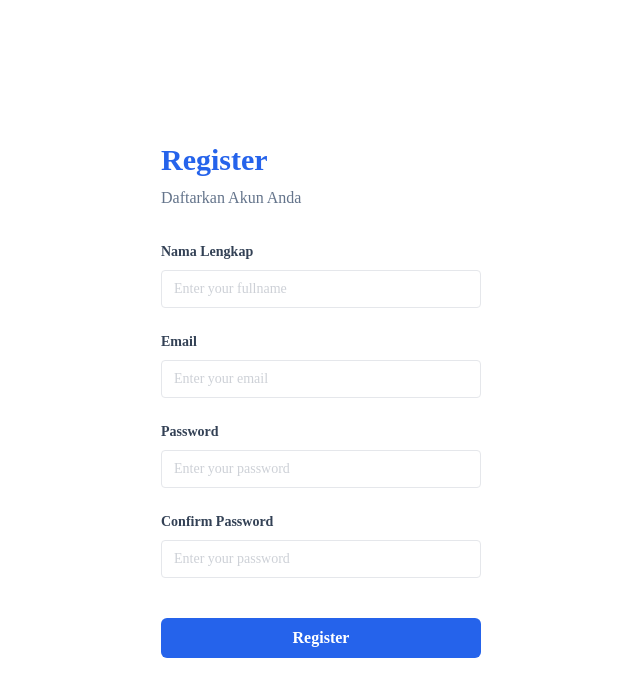
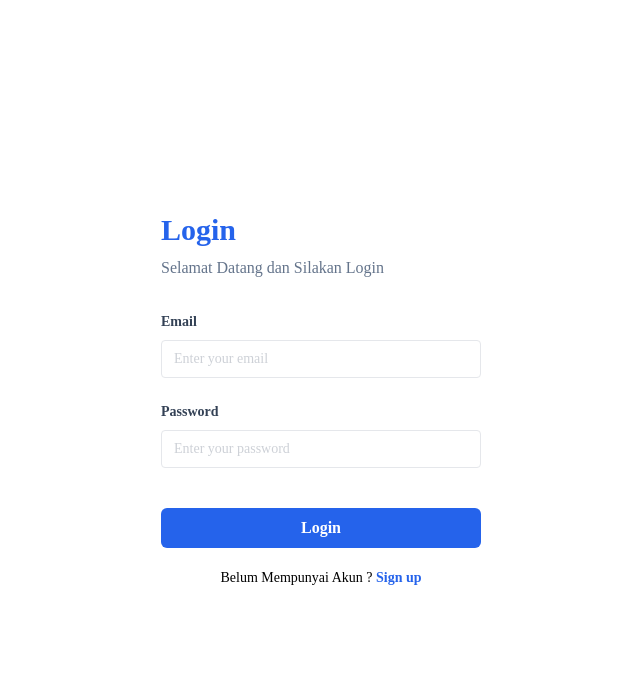
Before and after one commit to Aditypraa/fetch-api-reactjs, a React (Vite) app: page / in a window 1280 px wide. Shown: the top 696 px of the page, without its empty margins (319-959 px from the left). Built offline with nearby package versions, Linux system fonts and the light colour scheme.

Commit message:
feat : implemen react-router-dom

```diff
--- a/package.json
+++ b/package.json
@@ -11,7 +11,8 @@
   },
   "dependencies": {
     "react": "^18.3.1",
-    "react-dom": "^18.3.1"
+    "react-dom": "^18.3.1",
+    "react-router-dom": "^6.26.2"
   },
   "devDependencies": {
     "@eslint/js": "^9.9.0",
--- a/src/App.tsx
+++ b/src/App.tsx
@@ -1,13 +1,12 @@
-import LoginPage from "./pages/login"
-import RegisterPage from "./pages/register"
+import { BrowserRouter } from "react-router-dom"
+import AppRoutes from "./routes"
 
 function App() {
 
   return (
-    <div className="flex justify-center items-center min-h-screen">
-      {/* <LoginPage /> */}
-      <RegisterPage />
-    </div>
+    <BrowserRouter>
+      <AppRoutes />
+    </BrowserRouter>
   )
 }
 
--- a/src/components/Layouts/AuthLayouts.tsx
+++ b/src/components/Layouts/AuthLayouts.tsx
@@ -1,10 +1,12 @@
 
 function AuthLayouts({ title, description, children }: { title: string, description: string, children: React.ReactNode }) {
     return (
-        <div className="w-full max-w-xs">
-            <h1 className="text-3xl font-bold mb-2 text-blue-600">{title}</h1>
-            <p className="font-medium text-slate-500 mb-8">{description}</p>
-            {children}
+        <div className="flex justify-center items-center min-h-screen">
+            <div className="w-full max-w-xs">
+                <h1 className="text-3xl font-bold mb-2 text-blue-600">{title}</h1>
+                <p className="font-medium text-slate-500 mb-8">{description}</p>
+                {children}
+            </div>
         </div>
     )
 }
--- /dev/null
+++ b/src/pages/errorPage.tsx
@@ -0,0 +1,21 @@
+import { useRouteError } from "react-router-dom"
+
+
+export default function ErrorPage() {
+    const error = useRouteError() as { statusText?: string; message?: string }
+    return (
+        <div className="bg-gradient-to-r from-slate-200 to-gray-200 dark:from-gray-800 dark:to-gray-900 text-black dark:text-white">
+            <div className="flex items-center justify-center min-h-screen px-2">
+                <div className="text-center">
+                    <h1 className="text-9xl font-bold">404</h1>
+                    <p className="text-2xl font-medium mt-4">Oops! Page not found</p>
+                    <p className="mt-4 mb-8">{error.statusText || error.message}</p>
+                    <a href="/"
+                        className="px-6 py-3 bg-white font-bold rounded-full hover:bg-purple-100 transition duration-300 ease-in-out dark:bg-gray-700 dark:hover:bg-gray-600 dark:text-white">
+                        Go Home
+                    </a>
+                </div>
+            </div>
+        </div>
+    )
+}
--- a/src/pages/login.tsx
+++ b/src/pages/login.tsx
@@ -1,3 +1,4 @@
+import { Link } from "react-router-dom";
 import FormLogin from "../components/Fragments/FormLogin";
 import AuthLayouts from "../components/Layouts/AuthLayouts";
 
@@ -5,6 +6,10 @@ function LoginPage() {
     return (
         <AuthLayouts title="Login" description="Selamat Datang dan Silakan Login">
             <FormLogin />
+            <p className="text-sm mt-5 text-center">
+                Belum Mempunyai Akun ?
+                <Link to="/register" className="font-bold text-blue-600"> Sign up</Link>
+            </p>
         </AuthLayouts>
     )
 }
--- /dev/null
+++ b/src/routes/index.tsx
@@ -0,0 +1,13 @@
+import { Route, Routes } from "react-router-dom";
+import LoginPage from "../pages/login";
+import RegisterPage from "../pages/register";
+import ErrorPage from "../pages/errorPage";
+
+export default function AppRoutes() {
+    return (
+        <Routes>
+            <Route path="/" element={<LoginPage />} errorElement={<ErrorPage />} />
+            <Route path="/register" element={<RegisterPage />} />
+        </Routes>
+    )
+}
```
Also changed, not shown: 2 other files (tests, documents, lock files or other folders).
